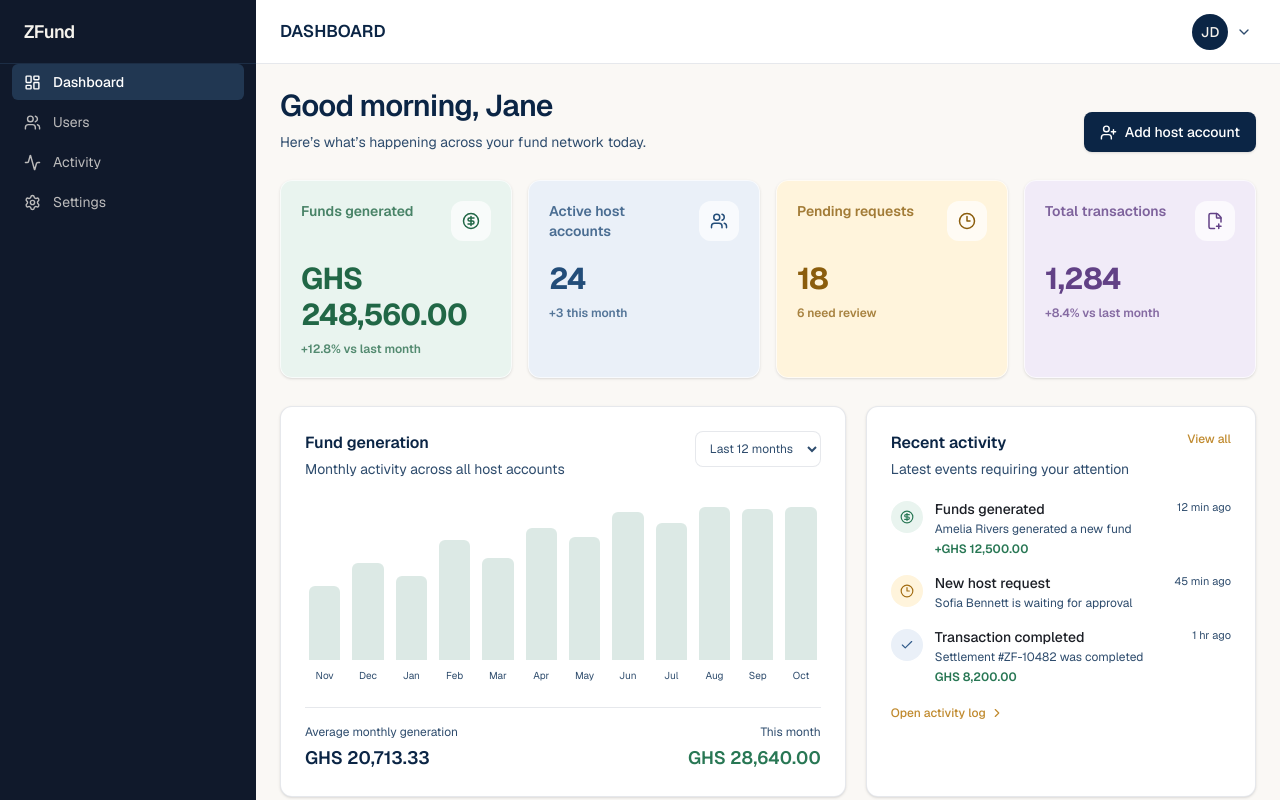
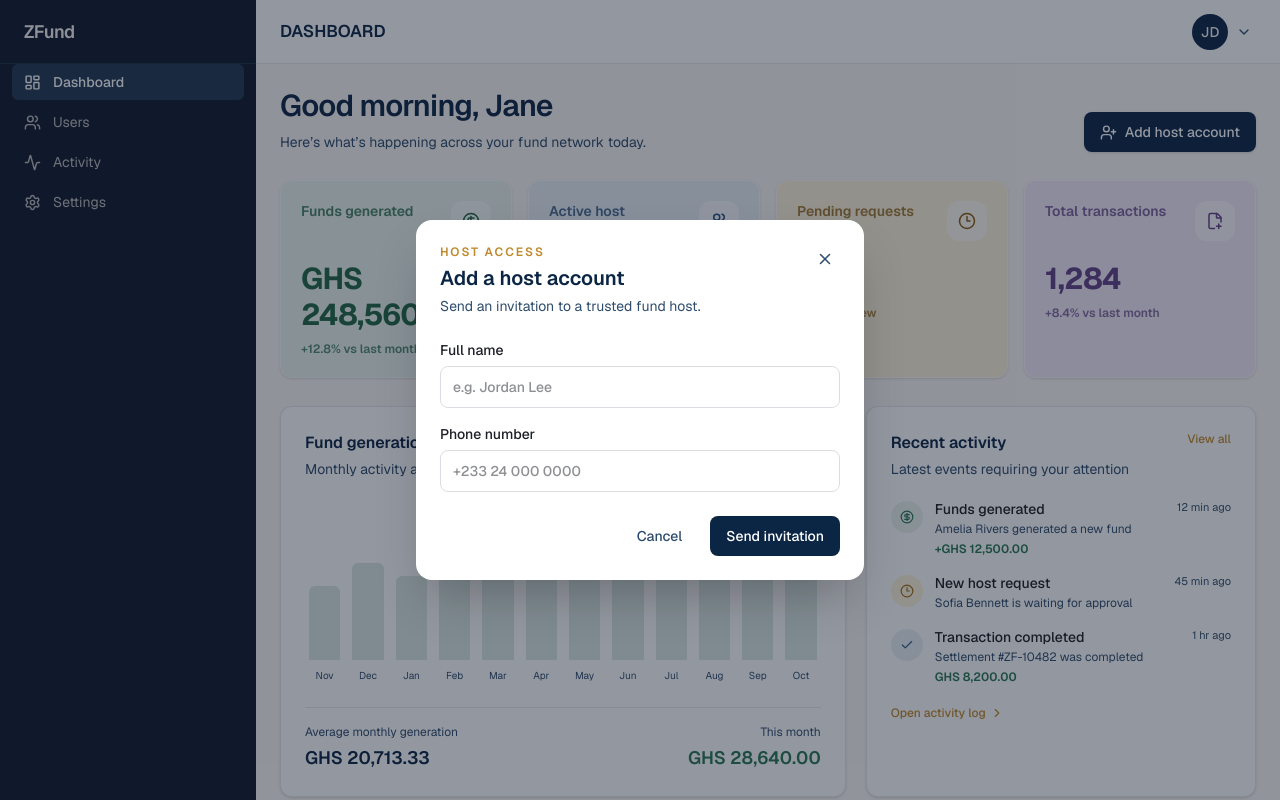
Before and after one commit to zeusatlas/ZFund, a Next.js app in the folder frontend/: page /dashboard/admin in a window 1280 px wide. Both pictures are taken after a click on the button "Add host account". Shown: the top 800 px of the page. Built offline with nearby package versions, Linux system fonts and the light colour scheme.

Commit message:
Add host invitation form

```diff
--- /dev/null
+++ b/frontend/components/features/admin/dashboard/AddHostModal.tsx
@@ -0,0 +1,95 @@
+"use client";
+
+import { FormEvent } from "react";
+import { X } from "lucide-react";
+import type { HostAccount } from "./data";
+
+export function AddHostModal({ onClose, onAdd }: { onClose: () => void; onAdd: (host: HostAccount) => void }) {
+  function handleSubmit(event: FormEvent<HTMLFormElement>) {
+    event.preventDefault();
+    const form = new FormData(event.currentTarget);
+    const name = String(form.get("name") || "New host");
+    const phone = String(form.get("phone") || "");
+    const initials = name.split(" ").map((part) => part[0]).join("").slice(0, 2).toUpperCase();
+    onAdd({ id: `USR-${Date.now().toString().slice(-4)}`, name, phone, initials, status: "Pending", fundsIssued: "GHS 0.00", lastActive: "Awaiting invite" });
+  }
+
+  return (
+    <div
+      className="fixed inset-0 z-50 flex items-center justify-center bg-midnight/45 p-4"
+      role="presentation"
+      onMouseDown={(event) => {
+        if (event.target === event.currentTarget) onClose();
+      }}
+    >
+      <div
+        role="dialog"
+        aria-modal="true"
+        aria-labelledby="add-host-title"
+        className="max-h-[calc(100vh-2rem)] w-full max-w-md overflow-y-auto rounded-2xl bg-white p-5 shadow-2xl sm:p-6"
+      >
+        <div className="flex items-start justify-between">
+          <div>
+            <p className="text-xs font-semibold uppercase tracking-[0.16em] text-gold">
+              Host access
+            </p>
+            <h2 id="add-host-title" className="mt-1 text-xl font-semibold text-navy">
+              Add a host account
+            </h2>
+            <p className="mt-1 text-sm text-steel">
+              Send an invitation to a trusted fund host.
+            </p>
+          </div>
+          <button
+            type="button"
+            onClick={onClose}
+            aria-label="Close dialog"
+            className="rounded-lg p-1.5 text-steel hover:bg-stone"
+          >
+            <X size={18} />
+          </button>
+        </div>
+
+        <form onSubmit={handleSubmit} className="mt-6 space-y-4">
+          <label className="block text-sm font-medium text-ink">
+            Full name
+            <input
+              required
+              name="name"
+              className="mt-1.5 w-full rounded-lg border border-navy/15 px-3 py-2.5 text-sm outline-none focus:border-gold"
+              placeholder="e.g. Jordan Lee"
+            />
+          </label>
+
+          <label className="block text-sm font-medium text-ink">
+            Phone number
+            <input
+              required
+              type="tel"
+              name="phone"
+              pattern="[+]?[0-9 ()-]{8,}"
+              className="mt-1.5 w-full rounded-lg border border-navy/15 px-3 py-2.5 text-sm outline-none focus:border-gold"
+              placeholder="+233 24 000 0000"
+            />
+          </label>
+
+          <div className="flex justify-end gap-3 pt-2">
+            <button
+              type="button"
+              onClick={onClose}
+              className="rounded-lg px-4 py-2.5 text-sm font-medium text-steel hover:bg-stone"
+            >
+              Cancel
+            </button>
+            <button
+              type="submit"
+              className="rounded-lg bg-navy px-4 py-2.5 text-sm font-medium text-white hover:bg-steel"
+            >
+              Send invitation
+            </button>
+          </div>
+        </form>
+      </div>
+    </div>
+  );
+}
```
